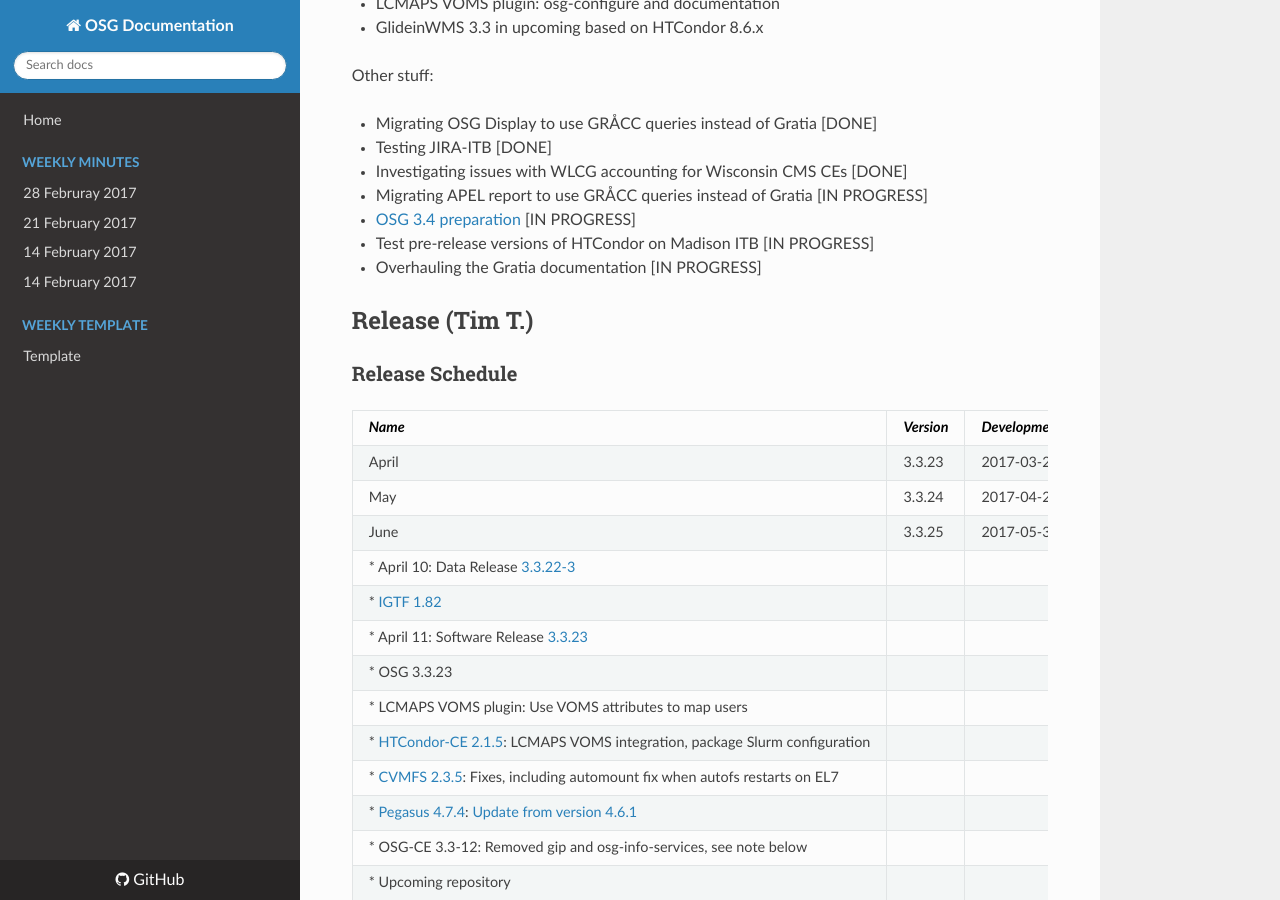
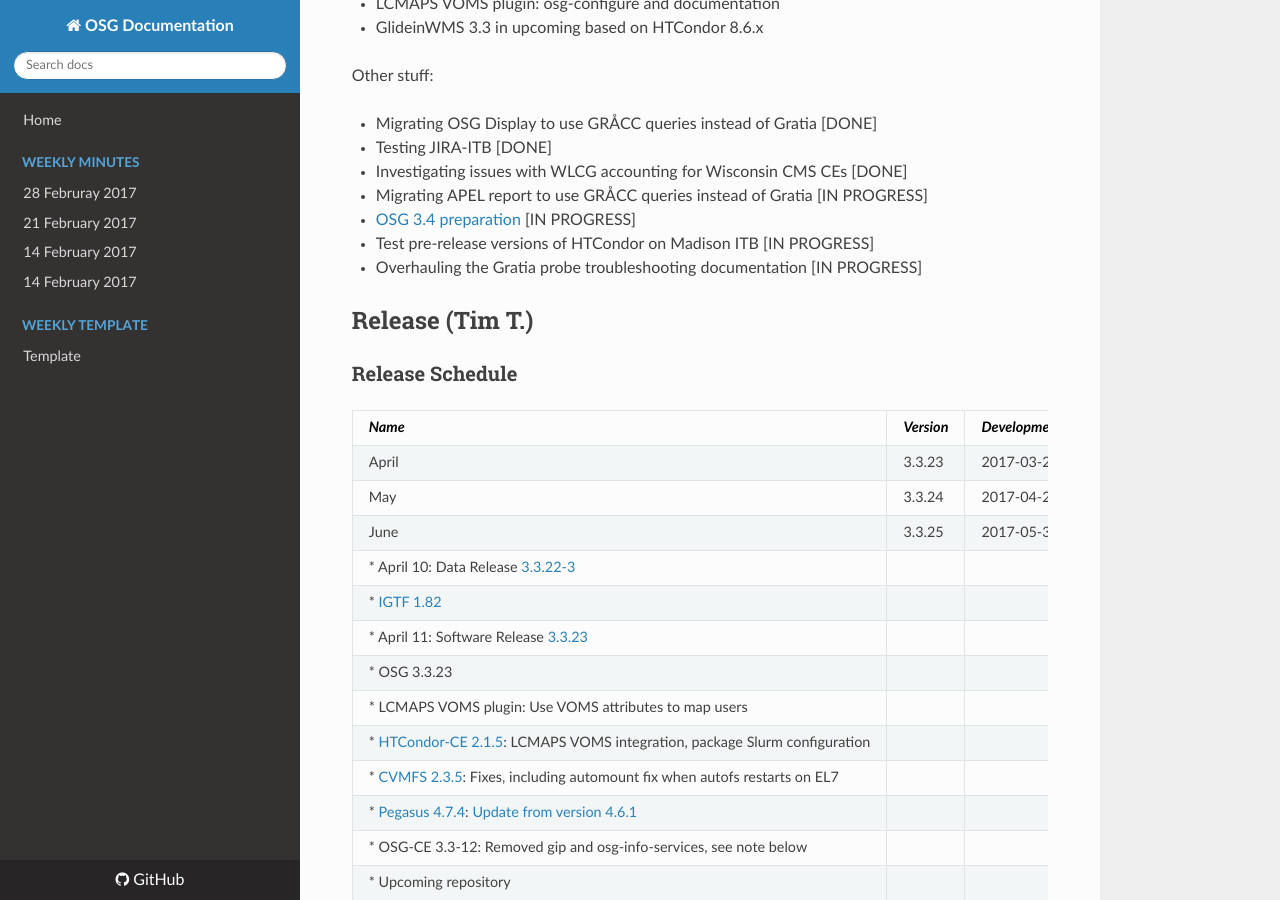
Before and after one commit to zsshah/production, an MkDocs documentation site: the page built from docs/WeeklyMinutes/11April2017.md, in a window 1280 px wide and 900 px high, scrolled down 2651 px. Built offline with MkDocs 1.6.1, drawn with Linux system fonts in a browser that asks for light colours; nearby versions of some CDN libraries; old or Windows-style settings are respelled for this version of MkDocs.

Commit message:
Clarify Gratia doc overhaul

```diff
--- a/docs/WeeklyMinutes/11April2017.md
+++ b/docs/WeeklyMinutes/11April2017.md
@@ -61,7 +61,7 @@
 -   Migrating APEL report to use GR&Aring;CC queries instead of Gratia [IN PROGRESS]
 -   [OSG 3.4 preparation](https://jira.opensciencegrid.org/browse/SOFTWARE-2329) [IN PROGRESS]
 -   Test pre-release versions of HTCondor on Madison ITB [IN PROGRESS]
--   Overhauling the Gratia documentation [IN PROGRESS]
+-   Overhauling the Gratia probe troubleshooting documentation [IN PROGRESS]
 
 ## Release (Tim T.)
 ### Release Schedule
```
